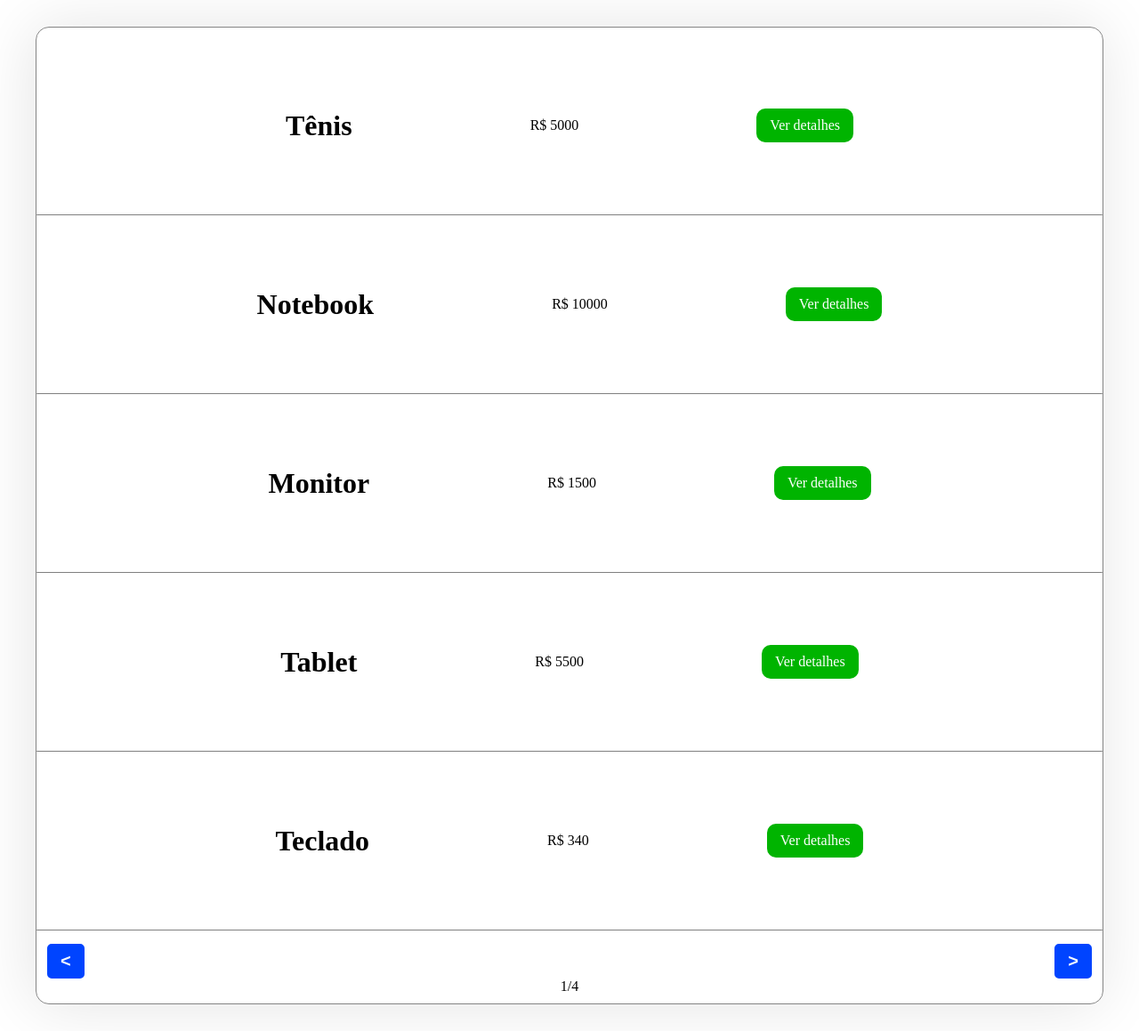
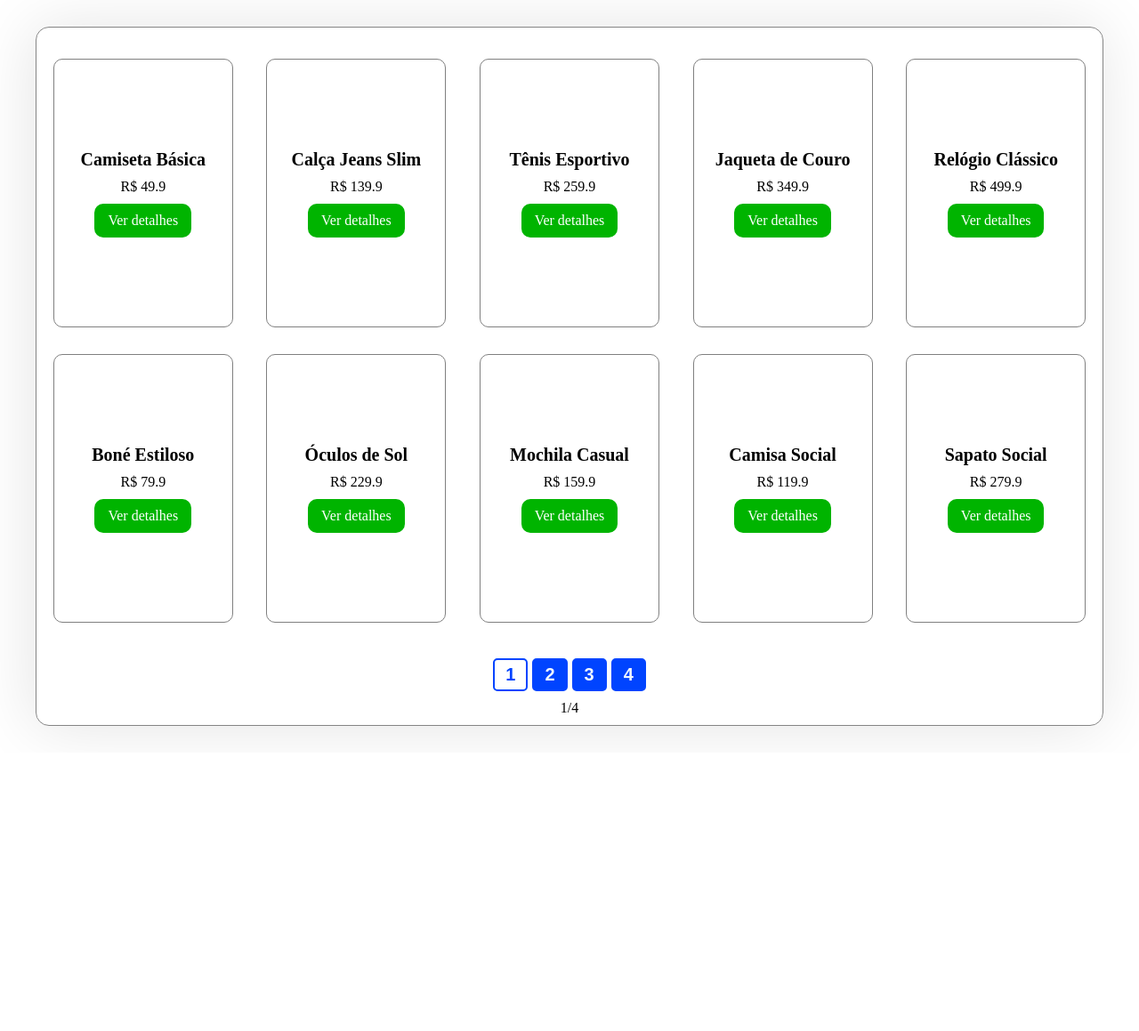
Before and after one commit to JoaoPauloQC/flask-product-pagination, a Flask app: page /paged in a window 1280 px wide. Shown: the whole page at 89% size. After the commit the page ends 820 px from the top, so only its background shows below. Run offline with Flask 3, Linux system fonts and the light colour scheme.

Commit message:
feat: pagination so much better and new products

```diff
--- /dev/null
+++ b/app/models/product.py
@@ -0,0 +1,18 @@
+class Product():
+
+    def __init__(self,id,name,price,img_url):
+        self.name = name
+        self.id = id
+        self.price = price
+        self.imgurl = img_url
+
+    def getId(self):
+        return self.id
+    def getName(self):
+        return self.name
+    def getPrice(self):
+        return self.price
+    def getImgUrl(self):
+        return self.imgurl
+    def setImgUrl(self,imgurl):
+        self.imgurl = imgurl
--- a/app/routes.py
+++ b/app/routes.py
@@ -1,32 +1,13 @@
 from flask import (render_template,request,redirect,url_for,flash,abort,jsonify,session)
 import math
+import time
 from app import app
 
-
-produtos = [
-    {"id": 1 , "nome": "Tênis", "preco": 5000},
-    {"id": 2 , "nome": "Notebook", "preco": 10000},
-    {"id": 3 , "nome": "Monitor", "preco": 1500},
-    {"id": 4 , "nome": "Tablet", "preco": 5500},
-    {"id": 5 , "nome": "Teclado", "preco": 340},
-    {"id": 6 , "nome": "Celular", "preco": 7500},
-    {"id": 7 , "nome": "Controle", "preco": 300},
-    {"id": 8 , "nome": "Bateria", "preco": 1500},
-    {"id": 9 , "nome": "Geladeira", "preco": 9000},
-    {"id": 10 , "nome": "Placa Mãe", "preco": 450},
-    {"id": 11 , "nome": "Mouse", "preco": 110},
-    {"id": 12 , "nome": "Óculos", "preco": 150},
-    {"id": 13 , "nome": "Strap", "preco": 20},
-    {"id": 14 , "nome": "Ventilador", "preco": 100},
-    {"id": 15 , "nome": "Freezer", "preco": 7000},
-    {"id": 16 , "nome": "Mousepad", "preco": 33},
-
-
-]
-
+from app.models.products import products
+from app.models.product import Product
 def findProductById(id):
-    for product in produtos:
-        if product["id"] == id:
+    for product in products:
+        if product.getId() == id:
             return product
     return False
 
@@ -39,14 +20,15 @@ def index():
 
 @app.route("/paged")
 def paged():
+    time.sleep(3)
     page = request.args.get("page",1,type = int)
-    per_page = 5
+    per_page = 10
     start = (page-1) * per_page
     end = start + per_page
 
-    total_page = math.ceil(len(produtos)/per_page)
-    produtos_da_pagina = produtos[start:end]
-    return render_template("paged.html",produtos=produtos_da_pagina,page=page,total_page = total_page)
+    total_page = math.ceil(len(products)/per_page)
+    products_da_pagina = products[start:end]
+    return render_template("paged.html",products=products_da_pagina,page=page,total_page = total_page)
 
 @app.route("/seedetail/<int:id>")
 def detailed(id):
@@ -63,19 +45,20 @@ def admin():
     start = (page-1) * per_page
     end = start + per_page
 
-    total_page = math.ceil(len(produtos)/per_page)
-    produtos_da_pagina = produtos[start:end]
-    return render_template("admin.html",produtos=produtos_da_pagina,page=page,total_page = total_page)
+    total_page = math.ceil(len(products)/per_page)
+    products_da_pagina = products[start:end]
+    return render_template("admin.html",products=products_da_pagina,page=page,total_page = total_page)
 
 @app.route("/api/newproduct", methods=["POST","GET"])
 def newProduct():
     data = request.get_json()
     print(data)
     if data and "nome" in data:
-        produtos.append({
-            "id": len(produtos)+1,
-            "nome" : data["nome"],
-            "preco": data["preco"]
+        products.append({
+            Product( len(products)+1,
+            data["nome"],
+            data["preco"]
+            )
         })
         return jsonify({
             "Status": "OK"
@@ -85,8 +68,8 @@ def newProduct():
 
 @app.route("/api/exclude/<int:id>")
 def exclude(id):
-    for product in produtos:
+    for product in products:
         if ( product["id"] == id ):
-            produtos.remove(product)
+            products.remove(product)
             return jsonify({"Status": "OK, removido"})
         return jsonify({"Status": "Alguma coisa falhou"})
--- a/app/static/main.css
+++ b/app/static/main.css
@@ -16,8 +16,10 @@ body{
 
 
     display: flex;
-    flex-direction: column;
-
+    flex-wrap: wrap;
+    justify-content: space-around;
+    row-gap: 30px;
+    padding-block: 25px;
     align-content: center;
     align-items: center;
 }
@@ -27,23 +29,57 @@ body{
     border-radius: 15px;
     box-shadow: -3px 1px 70px #e4e4e4;
 }
-.product_card{
+.product__card{
     display: flex;
-    gap: 200px;
+    flex-direction: column;
+    width: 200px;
+
+    height: 300px;
+    gap: 10px;
     align-content: center;
     justify-content: center;
     align-items: center;
-    width: 100%;
-    height: 200px;
-    border-bottom: 1px solid grey;
+    border: 1px solid grey;
+    border-radius: 10px;
 
-    border-radius: 1px;
+}
+.product__card__title{
+    font-size: 20px;
+}
+.paged__overlay{
+    position: fixed;
+    display: flex;
+    justify-content: center;
+    align-items: center;
+    background-color: rgba(238, 238, 238, 0.507);
+    height: 100%;
+}
+.loading{
+    width: 40px;
+    height: 40px;
+    border-bottom:2px solid grey;
+    border-right: 2px solid grey;
+    border-radius: 100%;
+
+}
+.hidden{
+    display: none;
+}
+.absolute{
+    position: absolute;
+}
+.inset-0{
+    top: 0;
+    left: 0;
+    right: 0;
+    bottom: 0;
 }
 .buttons{
     padding-top: 15px;
     padding-inline: 12px;
     display: flex;
-    justify-content: space-between;
+    justify-content: center;
+    gap: 5px;
 }
 .buttons button{
     font-weight: 900;
@@ -62,12 +98,11 @@ body{
     padding-block: 30px;
 }
 .buttons button{
-    background-color: rgb(0, 68, 255);
-    color: aliceblue;
-    border: 3px solid rgb(0, 68, 255);;
+
+    border: 2.5px solid rgb(0, 68, 255);;
     cursor: pointer;
     border-radius: 5px;
-    transition: 250ms linear;
+    transition: 150ms linear;
 }
 .buttons button:hover{
     background-color: white;
@@ -89,7 +124,8 @@ body{
 .detailed__product__card{
     width: 100%;
     height: 400px;
-    display: grid;
+    display: grid; ;
+    color: black;
     grid-template-columns: 1fr 1fr;
     border: 0.7px solid grey;
     border-radius: 12px;
@@ -166,3 +202,14 @@ body{
 .btn-lg-p{
     padding: 6px 5px;
 }
+.active__btn{
+    background-color: white;
+    color: rgb(0, 68, 255);
+}
+.unactive__btn{
+    background-color: rgb(0, 68, 255);
+    color: aliceblue;
+}
+.pt-2{
+    padding-top: 10px;
+}
--- /dev/null
+++ b/app/static/paged.js
@@ -0,0 +1,36 @@
+document.addEventListener("DOMContentLoaded",function(){
+
+    let paged__overlay = document.querySelector(".paged__overlay")
+    let loading = document.querySelector(".loading")
+    console.log(loading)
+    let pagination__btns = document.querySelectorAll(".pagination__btn")
+        console.log(pagination__btns)
+        pagination__btns.forEach(btn => {
+            btn.addEventListener("click",()=>{
+                console.log(`I'm here and the page is ${paged__overlay} and btns are ${pagination__btns}`)
+                paged__overlay.classList.remove("hidden")
+                animateLoading()
+
+            })
+
+
+        })
+        animateLoading = () =>{
+            console.log("here")
+            loading.style.transform = `rotate(0deg)`
+            setInterval(()=>{
+                rotateState = loading.style.transform.slice(7,8)
+                console.log(rotateState)
+                for(i=8;i< loading.style.transform.length;i++){
+                    if(parseInt(loading.style.transform[i]) == NaN){
+                        break
+                    }
+                    rotateState = loading.style.transform.slice(7,i)
+                }
+
+                rotateState = parseInt(rotateState)
+                loading.style.transform = `rotate(${rotateState+1}deg)`
+                console.log(`Now ${loading.style.transform}`)
+            },5)
+        }
+})
--- a/app/templates/detailed.html
+++ b/app/templates/detailed.html
@@ -6,10 +6,10 @@
     <div class="detailed__content">
         <div class="detailed__product__card">
             <div class="detailed__product__card__left">
-                <h1>{{ product['nome'] }}</h1>
+                <h1>{{ product.getName() }}</h1>
             </div>
             <div class="detailed__product__card__right">
-                <p>R$ {{ product["preco"] }}</p>
+                <p>R$ {{ product.getPrice() }}</p>
                 <div class="detailed__product__card__right__btns">
                     <button class="detailed__product__card__btn btn__green"> Comprar </button>
                     <button class="detailed__product__card__btn btn__blue">Adicionar ao carrinho</button>
--- a/app/templates/paged.html
+++ b/app/templates/paged.html
@@ -2,31 +2,35 @@
 
 {% block content %}
 <div class="wrapper">
+    <div class="paged__overlay hidden  absolute inset-0 ">
+        <div class="loading"></div>
+    </div>
     <div class="paged__content">
+
     <div class="product__container">
         <div class="product__list">
-        {% for product in produtos %}
+        {% for product in products %}
 
-            <div class="product_card">
-                <h1>{{ product["nome"] }}</h1>
-                <p>R$ {{ product["preco"] }}</p>
-                <a href="seedetail/{{ product['id'] }}" class="product__btn">Ver detalhes</a>
+            <div class="product__card text-center">
+                <h1 class="product__card__title">{{ product.getName() }}</h1>
+                <p>R$ {{ product.getPrice() }}</p>
+                <a href="seedetail/{{ product.getId() }}" class="product__btn">Ver detalhes</a>
             </div>
 
         {% endfor %}
         </div>
 
         <form class="buttons">
-            <div class="prev">
-                <button name="page" value="{{page-1}}" {% if (page == 1 ) %} disabled {% endif %}><</a>
-            </div>
-            <div class="next">
-                <button name="page" value="{{page+1}}" {% if (page == total_page ) %} disabled {% endif %}>></a>
-            </div>
+
+            {% for i in range(1,total_page+1) %}
+                <button name="page" value="{{i}}" id="" class=" pagination__btn {% if i == page %} active__btn {% else %} unactive__btn {% endif %}">{{i}}</button>
+            {% endfor %}
         </form>
-        <p class="text-center">{{ page }}/{{ total_page }}</p>
+
+        <p class="text-center pt-2">{{ page }}/{{ total_page }}</p>
     </div>
 
     </div>
+    <script src="{{ url_for("static",filename='paged.js') }}"></script>
 </div>
 {% endblock %}
```
Also changed, not shown: app/models/products.py (added, +46 -0 lines), app/templates/admin.html (+5 -5 lines), app/static/admin.js (line endings or trailing spaces), app/static/assets/productsimgs/basicBlackTshirt.webp (added).
